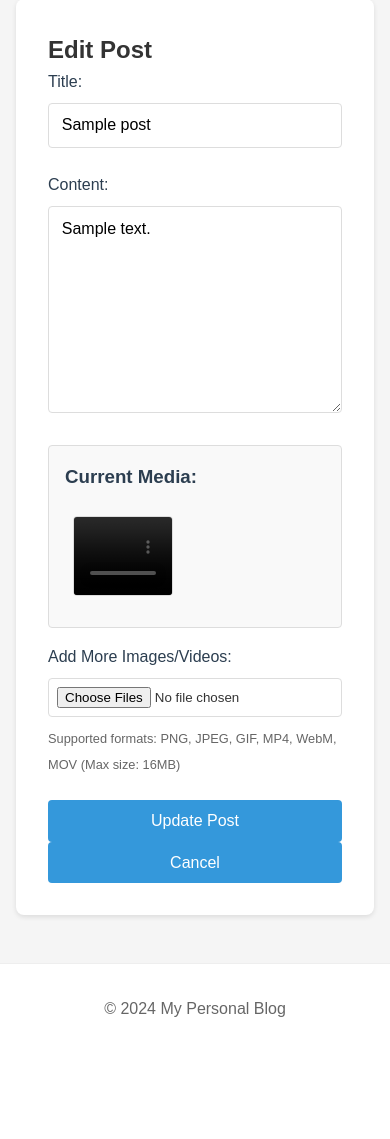
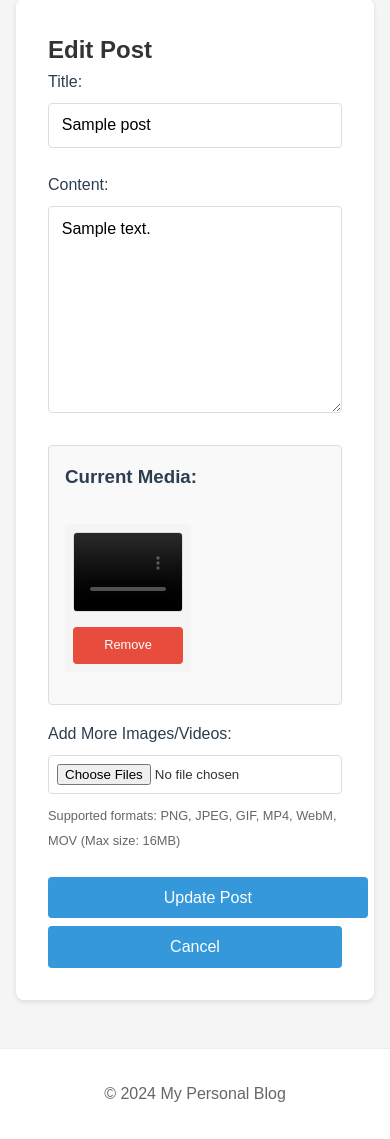
Before and after one commit to ByronBaronV/flask-learner-template, a Flask app: template templates/edit.html in a window 390 px wide. Shown: the part 211-1350 px from the top of the page. Before the commit the page ends 1228 px from the top, so only its background shows below. Run offline with Flask 2, Linux system fonts and the light colour scheme; the template is opened without the code that fills it: most values are stand-ins (such as "Sample title", 1, 10 or a date in 2020); grey boxes are pictures that could not be loaded.

Commit message:
Add delete media in edit view support

```diff
--- a/app.py
+++ b/app.py
@@ -40,6 +40,23 @@ def handle_media_upload(files, post_id):
             # Determine media type
             media_type = 'video' if allowed_file(filename, ALLOWED_VIDEO_EXTENSIONS) else 'image'
             db.add_media(post_id, filename, media_type)
+
+
+@app.route('/delete-media/<int:media_id>')
+def delete_media(media_id):
+    """Handle media deletion"""
+    # Get the post_id before deleting the media to redirect back to edit page
+    conn = db.get_db_connection()
+    media = conn.execute('SELECT post_id FROM media WHERE id = ?', (media_id,)).fetchone()
+    conn.close()
+
+    if media:
+        post_id = media['post_id']
+        db.delete_media(media_id)
+        flash('Media deleted successfully')
+        return redirect(url_for('edit', post_id=post_id))
+
+    return redirect(url_for('home'))
 
 
 @app.route('/')
--- a/database.py
+++ b/database.py
@@ -88,6 +88,26 @@ def add_media(post_id, filename, media_type):
         VALUES (?, ?, ?)
     ''', (post_id, filename, media_type))
     conn.commit()
+    conn.close()
+
+
+def delete_media(media_id):
+    """Delete a specific media file and its record"""
+    conn = get_db_connection()
+
+    # First get the filename to delete the actual file
+    media = conn.execute('SELECT filename FROM media WHERE id = ?', (media_id,)).fetchone()
+
+    if media:
+        # Delete the database record
+        conn.execute('DELETE FROM media WHERE id = ?', (media_id,))
+        conn.commit()
+
+        # Delete the actual file
+        file_path = os.path.join(UPLOAD_FOLDER, media['filename'])
+        if os.path.exists(file_path):
+            os.remove(file_path)
+
     conn.close()
 
 
--- a/static/css/style.css
+++ b/static/css/style.css
@@ -5,11 +5,19 @@
     box-sizing: border-box;
 }
 
+/* Base Styles */
 body {
     font-family: 'Arial', sans-serif;
     line-height: 1.6;
     color: #333;
     background-color: #f5f5f5;
+}
+
+/* Layout */
+main {
+    max-width: 1200px;
+    margin: 2rem auto;
+    padding: 0 1rem;
 }
 
 /* Header & Navigation */
@@ -47,14 +55,106 @@ nav h1 a {
     background-color: #34495e;
 }
 
-/* Main Content */
-main {
-    max-width: 1200px;
-    margin: 2rem auto;
-    padding: 0 1rem;
+/* Button Styles */
+.button {
+    display: inline-block;
+    padding: 0.3rem 0.8rem;
+    background-color: #3498db;
+    color: white;
+    text-decoration: none;
+    border-radius: 4px;
+    border: none;
+    cursor: pointer;
+    font-size: 1rem;
+    transition: background-color 0.3s;
+    text-align: center;
 }
 
-/* Post Cards */
+.button:hover {
+    background-color: #2980b9;
+}
+
+/* Reset button styles when using button element */
+button.button {
+    all: unset;
+    display: inline-block;
+    padding: 0.3rem 0.8rem;
+    background-color: #3498db;
+    color: white;
+    text-decoration: none;
+    border-radius: 4px;
+    cursor: pointer;
+    font-size: 1rem;
+    transition: background-color 0.3s;
+    text-align: center;
+}
+
+.delete {
+    background-color: #e74c3c;
+}
+
+.delete:hover {
+    background-color: #c0392b;
+}
+
+/* Form Styles */
+.form-container {
+    background: white;
+    padding: 2rem;
+    border-radius: 8px;
+    box-shadow: 0 2px 5px rgba(0,0,0,0.1);
+    max-width: 800px;
+    margin: 0 auto;
+}
+
+.form-group {
+    margin-bottom: 1.5rem;
+}
+
+label {
+    display: block;
+    margin-bottom: 0.5rem;
+    color: #2c3e50;
+}
+
+input[type="text"],
+textarea {
+    width: 100%;
+    padding: 0.8rem;
+    border: 1px solid #ddd;
+    border-radius: 4px;
+    font-size: 1rem;
+    font-family: inherit;
+}
+
+textarea {
+    resize: vertical;
+}
+
+input[type="file"] {
+    display: block;
+    width: 100%;
+    padding: 0.5rem;
+    margin-bottom: 0.5rem;
+    border: 1px solid #ddd;
+    border-radius: 4px;
+    background-color: #fff;
+}
+
+.form-text {
+    color: #666;
+    font-size: 0.8rem;
+    margin-top: 0.25rem;
+}
+
+.form-actions,
+.actions {
+    display: flex;
+    gap: 1rem;
+    margin-top: 1rem;
+}
+
+/* Post Styles */
 .posts {
     display: grid;
     gap: 2rem;
@@ -73,18 +173,6 @@ main {
     margin-bottom: 0.5rem;
 }
 
-.date {
-    color: #666;
-    font-size: 0.9rem;
-    margin-bottom: 1rem;
-}
-
-.preview {
-    color: #444;
-    margin-bottom: 1rem;
-}
-
-/* Full Post View */
 .full-post {
     background: white;
     padding: 2rem;
@@ -95,6 +183,17 @@ main {
 .full-post .content {
     margin: 1.5rem 0;
     line-height: 1.8;
+}
+
+.date {
+    color: #666;
+    font-size: 0.9rem;
+    margin-bottom: 1rem;
+}
+
+.preview {
+    color: #444;
+    margin-bottom: 1rem;
 }
 
 /* Media Display */
@@ -126,7 +225,7 @@ video.post-media-item {
     background-color: black;
 }
 
-/* Thumbnails in Edit View */
+/* Current Media Display */
 .current-media {
     margin: 1rem 0;
     padding: 1rem;
@@ -140,11 +239,19 @@ video.post-media-item {
     color: #2c3e50;
 }
 
+.media-grid {
+    display: grid;
+    grid-template-columns: repeat(auto-fill, minmax(150px, 1fr));
+    gap: 1rem;
+    padding: 1rem 0;
+}
+
 .media-item {
-    display: inline-block;
-    margin: 0.5rem;
-    max-width: 150px;
-    vertical-align: top;
+    position: relative;
+    background: #f5f5f5;
+    padding: 0.5rem;
+    border-radius: 4px;
+    text-align: center;
 }
 
 .thumbnail {
@@ -155,107 +262,13 @@ video.post-media-item {
     border: 1px solid #ddd;
 }
 
-/* File Input Styling */
-input[type="file"] {
-    display: block;
-    width: 100%;
-    padding: 0.5rem;
-    margin-bottom: 0.5rem;
-    border: 1px solid #ddd;
-    border-radius: 4px;
-    background-color: #fff;
+.media-actions {
+    margin-top: 0.5rem;
 }
 
-/* Forms */
-.form-container {
-    background: white;
-    padding: 2rem;
-    border-radius: 8px;
-    box-shadow: 0 2px 5px rgba(0,0,0,0.1);
-    max-width: 800px;
-    margin: 0 auto;
-}
-
-.form-group {
-    margin-bottom: 1.5rem;
-}
-
-.form-text {
-    color: #666;
+.media-actions .button.delete {
     font-size: 0.8rem;
-    margin-top: 0.25rem;
-}
-
-label {
-    display: block;
-    margin-bottom: 0.5rem;
-    color: #2c3e50;
-}
-
-input[type="text"],
-textarea {
-    width: 100%;
-    padding: 0.8rem;
-    border: 1px solid #ddd;
-    border-radius: 4px;
-    font-size: 1rem;
-    font-family: inherit;
-}
-
-textarea {
-    resize: vertical;
-}
-
-/* Buttons and Actions */
-.actions {
-    display: flex;
-    gap: 1rem;
-    margin-top: 1rem;
-}
-
-/*
-   Shared button style for both <a> and <button> elements
-   to ensure consistent appearance and behavior across both.
-*/
-.button {
-    display: inline-block;
-    padding: 0.3rem 0.8rem; /* Adjusted padding for smaller height */
-    background-color: #3498db;
-    color: white;
-    text-decoration: none;
-    border-radius: 4px;
-    border: none;
-    cursor: pointer;
-    font-size: 1rem;
-    transition: background-color 0.3s;
-    text-align: center;
-}
-
-.button:hover {
-    background-color: #2980b9;
-}
-
-/* Remove default button styles */
-button.button {
-    all: unset;
-    display: inline-block;
-    padding: 0.3rem 0.8rem; /* Matching padding for consistency */
-    background-color: #3498db;
-    color: white;
-    text-decoration: none;
-    border-radius: 4px;
-    cursor: pointer;
-    font-size: 1rem;
-    transition: background-color 0.3s;
-    text-align: center;
-}
-
-.delete {
-    background-color: #e74c3c;
-}
-
-.delete:hover {
-    background-color: #c0392b;
+    padding: 0.2rem 0.5rem;
 }
 
 /* Footer */
@@ -270,6 +283,7 @@ footer {
 
 /* Responsive Design */
 @media (max-width: 768px) {
+    /* Navigation */
     nav {
         flex-direction: column;
         text-align: center;
@@ -287,20 +301,22 @@ footer {
         display: block;
     }
 
-    .actions {
+    /* Buttons */
+    .actions,
+    .form-actions {
         flex-direction: column;
         gap: 0.5rem;
     }
 
-    /* Ensure consistent button width on mobile */
     .button,
-    button.button {
+    button.button,
+    .media-actions .button.delete {
         width: 100%;
         display: block;
-        box-sizing: border-box;
-        padding: 0.5rem 0.8rem; /* Slightly larger padding for touch targets */
+        padding: 0.5rem 0.8rem;
     }
 
+    /* Media */
     .post-media {
         grid-template-columns: 1fr;
     }
@@ -309,23 +325,12 @@ footer {
         max-height: 400px;
     }
 
-    .media-item {
-        max-width: 100px;
+    .media-grid {
+        grid-template-columns: repeat(auto-fill, minmax(120px, 1fr));
+        gap: 0.5rem;
     }
 
     .thumbnail {
         height: 80px;
     }
-
-    /* Ensure form buttons stack properly */
-    .form-actions {
-        flex-direction: column;
-        gap: 0.5rem;
-    }
-
-    .form-actions .button,
-    .form-actions button.button {
-        width: 100%;
-        margin: 0;
-    }
 }
--- a/templates/edit.html
+++ b/templates/edit.html
@@ -19,6 +19,7 @@
             {% if post.media %}
                 <div class="current-media">
                     <h3>Current Media:</h3>
+                    <div class="media-grid">
                         {% for media in post.media %}
                             <div class="media-item">
                                 {% if media.media_type == 'image' %}
@@ -31,8 +32,16 @@
                                         Your browser does not support the video tag.
                                     </video>
                                 {% endif %}
+                                <div class="media-actions">
+                                    <a href="{{ url_for('delete_media', media_id=media.id) }}"
+                                       class="button delete"
+                                       onclick="return confirm('Are you sure you want to delete this media?')">
+                                        Remove
+                                    </a>
+                                </div>
                             </div>
                         {% endfor %}
+                    </div>
                 </div>
             {% endif %}
 
```
Lines whose indentation alone changed are shown as unchanged.
